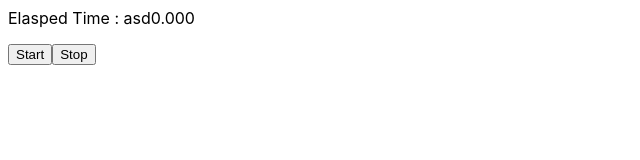
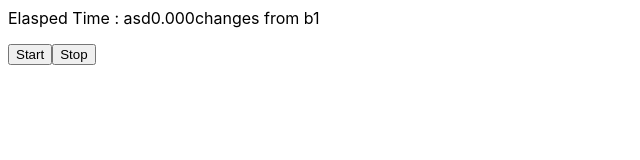
Before and after one commit to Eashwar1998/react-useRef, a React (Create React App) app: page / in a window 1280 px wide. Shown: the top 160 px of the page, without its empty margins (0-640 px from the left). Built offline with nearby package versions, Linux system fonts and the light colour scheme.

Commit message:
changes from b1

```diff
--- a/src/App.js
+++ b/src/App.js
@@ -24,6 +24,7 @@ export default function App() {
     <div>
       <p>
         Elasped Time : asd<span>{sp.toFixed(3)}</span>
+        changes from b1
       </p>
       <button onClick={handleStart}>Start</button>
       <button onClick={handleStop}>Stop</button>
```
